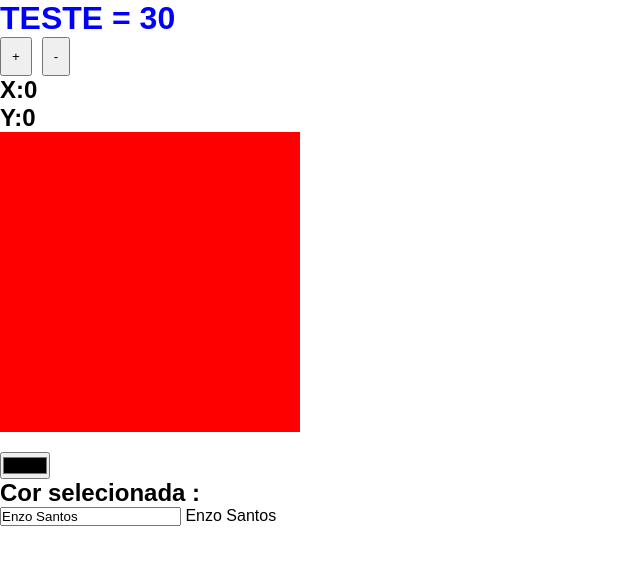
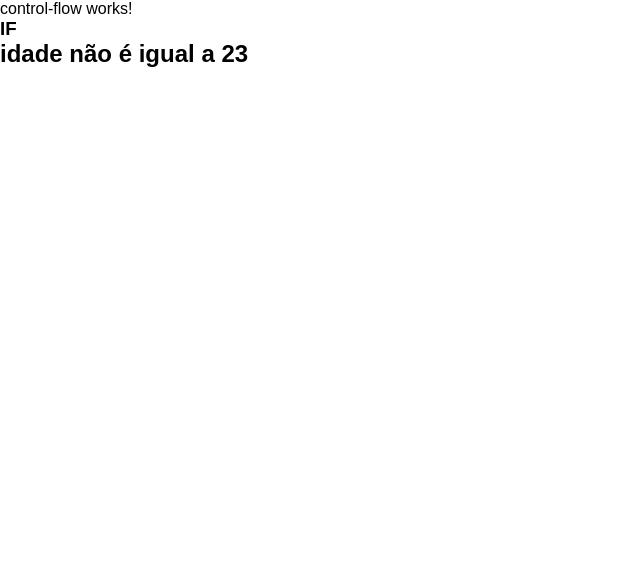
Before and after one commit to EnzoSantoss/estudo-angular, an Angular app: page / in a window 1280 px wide. Shown: the top 564 px of the page, without its empty margins (0-640 px from the left). Built offline with nearby package versions, Linux system fonts and the light colour scheme.

Commit message:
control flow

```diff
--- a/src/app/app.component.ts
+++ b/src/app/app.component.ts
@@ -5,6 +5,9 @@ import { NewComponent } from './components/new-components/new-components.compone
 import { TesteTemplateComponent } from './components/template/teste-template/teste-template.component';
 import { PageGoodComponent } from './components/template/page-good/page-good.component';
 import { DenerComponent } from './components/template/dener/dener.component';
+import { TemplateBindingComponent } from './components/template/template-binding/template-binding.component';
+import { ControlFlowComponent } from './components/template/control-flow/control-flow.component';
+
 @Component({
   selector: 'app-root',
   standalone: true,
@@ -15,13 +18,17 @@ import { DenerComponent } from './components/template/dener/dener.component';
     TesteTemplateComponent,
     PageGoodComponent,
     DenerComponent,
+    TemplateBindingComponent,
+    ControlFlowComponent,
   ],
   template: `
     <!-- <router-outlet></router-outlet> -->
     <!-- <app-new-components /> -->
     <!-- <app-teste-template /> -->
     <!-- <app-page-good /> -->
-    <app-dener />
+    <!-- <app-dener /> -->
+    <!-- <app-template-binding /> -->
+    <app-control-flow />
   `,
 })
 export class AppComponent {
--- /dev/null
+++ b/src/app/components/template/control-flow/control-flow.component.html
@@ -0,0 +1,8 @@
+<p>control-flow works!</p>
+
+<h3>IF</h3>
+@if (age == 23) {
+<h2 style="color: blue">IDADE É 23</h2>
+}@else {
+<h2>idade não é igual a 23</h2>
+}
--- /dev/null
+++ b/src/app/components/template/control-flow/control-flow.component.ts
@@ -0,0 +1,12 @@
+import { Component } from '@angular/core';
+
+@Component({
+  selector: 'app-control-flow',
+  standalone: true,
+  imports: [],
+  templateUrl: './control-flow.component.html',
+  styleUrl: './control-flow.component.scss',
+})
+export class ControlFlowComponent {
+  public age = 22;
+}
--- a/src/app/components/template/dener/dener.component.ts
+++ b/src/app/components/template/dener/dener.component.ts
@@ -1,10 +1,11 @@
+import { CommonModule } from '@angular/common';
 import { Component, Renderer2 } from '@angular/core';
 import { FormsModule } from '@angular/forms';
 
 @Component({
   selector: 'app-dener',
   standalone: true,
-  imports: [FormsModule],
+  imports: [CommonModule, FormsModule],
   templateUrl: './dener.component.html',
   styleUrl: './dener.component.scss',
 })
--- /dev/null
+++ b/src/app/components/template/template-binding/template-binding.component.html
@@ -0,0 +1,4 @@
+<h1 #h1>INPUT</h1>
+<input #name value="ALO" type="text" />
+
+<h2>Nome digitado {{ name.value }}</h2>
--- /dev/null
+++ b/src/app/components/template/template-binding/template-binding.component.ts
@@ -0,0 +1,17 @@
+import { AfterViewInit, Component, ElementRef, ViewChild } from '@angular/core';
+
+@Component({
+  selector: 'app-template-binding',
+  standalone: true,
+  imports: [],
+  templateUrl: './template-binding.component.html',
+  styleUrl: './template-binding.component.scss',
+})
+export class TemplateBindingComponent implements AfterViewInit {
+  @ViewChild('name') public nameImput!: ElementRef;
+  @ViewChild('h1') public nameH1!: ElementRef;
+  ngAfterViewInit() {
+    console.log(this.nameImput.nativeElement.value);
+    console.log(this.nameH1.nativeElement.innerText);
+  }
+}
```
Also changed, not shown: src/app/components/template/control-flow/control-flow.component.scss (added), src/app/components/template/template-binding/template-binding.component.scss (added).
